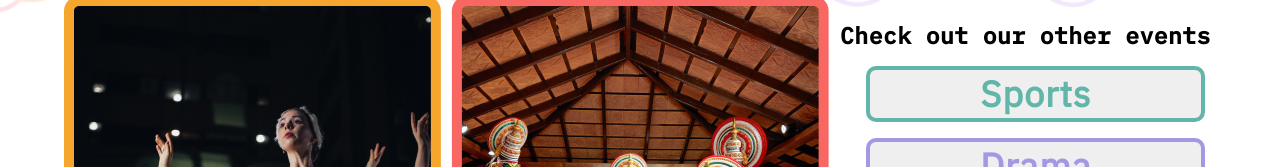
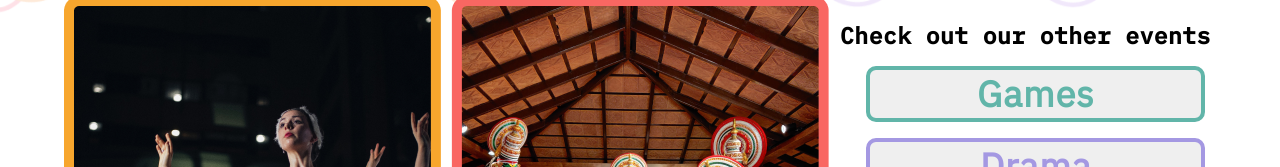
Before and after one commit to Ecstasia-22/Ecstasia-2022-Web, a React (Create React App) app: page /events/dance in a window 1280 px wide. Shown: the part 1184-1351 px from the top of the page. Built offline with nearby package versions, Linux system fonts and the light colour scheme.

Commit message:
Update eventLists.js

```diff
--- a/src/pages/EventListing/eventLists.js
+++ b/src/pages/EventListing/eventLists.js
@@ -173,8 +173,8 @@ export const eventLists = [
     others: [
       {
         color: '#61B5A9',
-        eventName: 'Sports',
-        link: 'sports'
+        eventName: 'Games',
+        link: 'games'
       },
       {
         color: '#A498E2',
```
